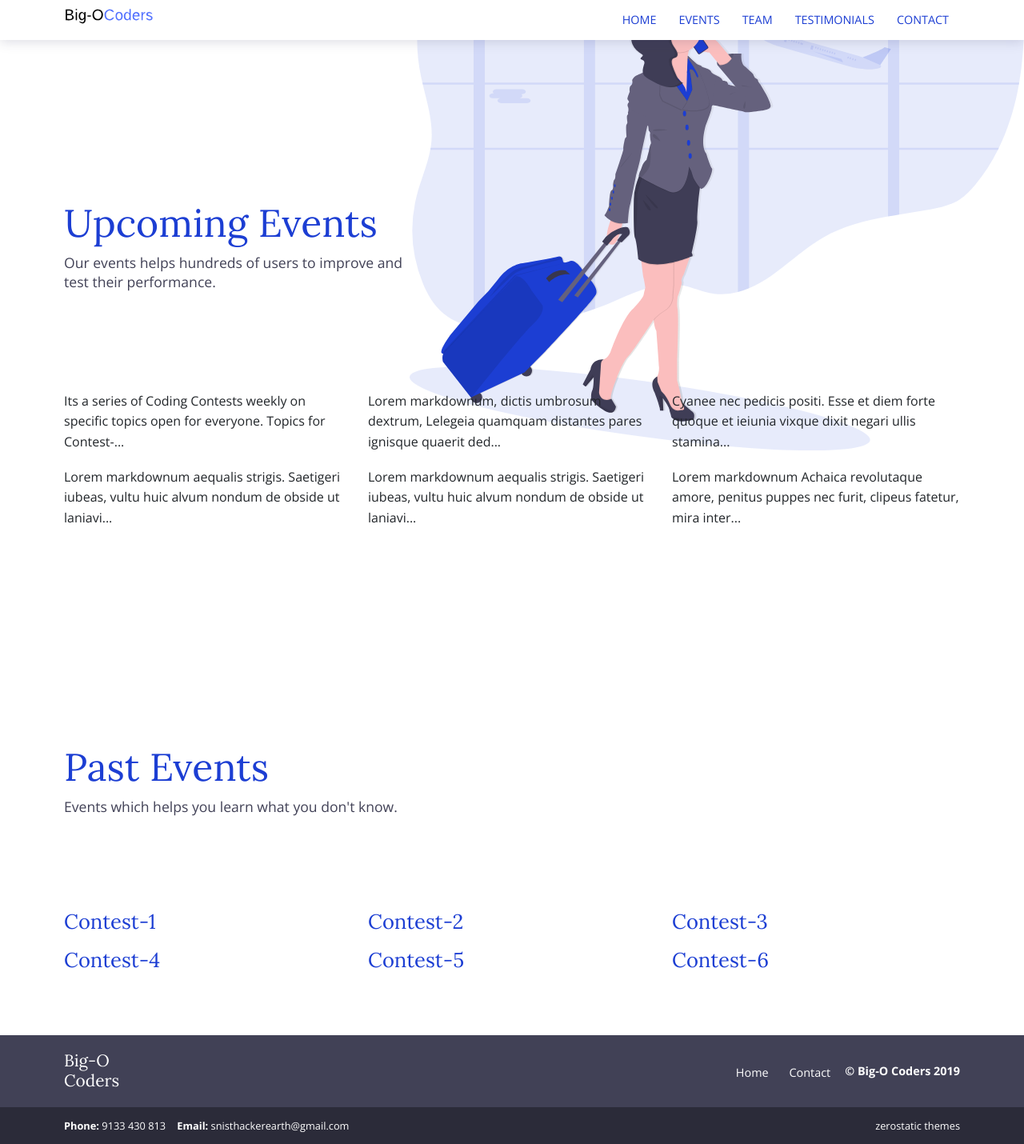
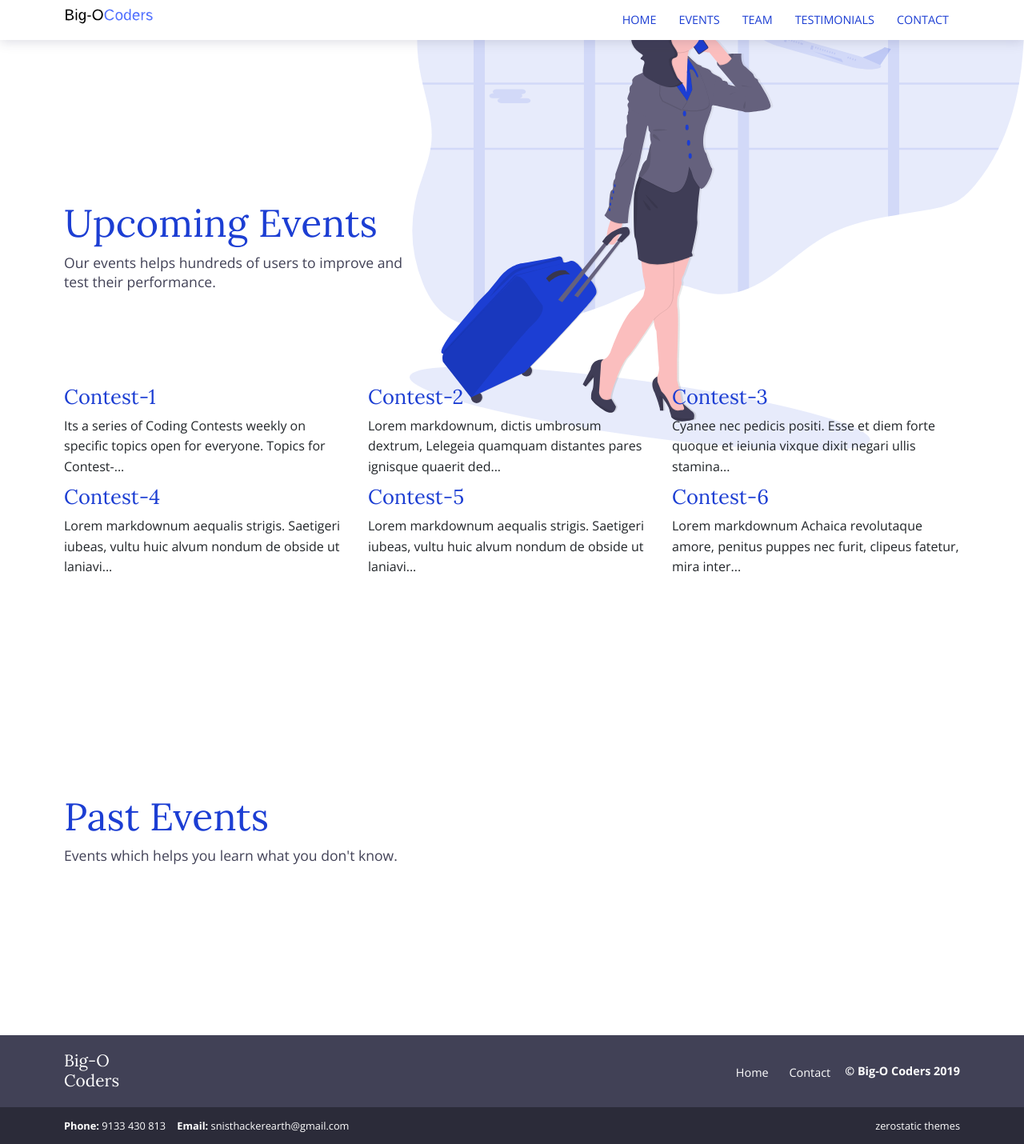
Before and after one commit to SnistAheads/Ocoders, a Jekyll site: the page built from events.html, in a window 1280 px wide. Shown: the whole page at 80% size. Built offline with Jekyll 4.4.1, drawn with Linux system fonts in a browser that asks for light colours; part of the change alters nothing that is shown.

```diff
--- a/events.html
+++ b/events.html
@@ -24,7 +24,7 @@ bodyClass: page-services-list
       <div class="service service-summary">
         <div class="service-content">
           <h2 class="service-title">
-            <a href="{{site.baseurl}}{{ service.url }}">{{ service1.title }}</a>
+            <a href="{{site.baseurl}}{{ service.url }}">{{ service.title }}</a>
           </h2>
           {{ service.content | markdownify | strip_html | truncate: 100 }}
         </div>
@@ -52,7 +52,7 @@ bodyClass: page-services-list
       <div class="service service-summary">
         <div class="service-content">
           <h2 class="service-title">
-            <a href="{{site.baseurl}}{{ service.url }}">{{ service.title }}</a>
+            <a href="{{site.baseurl}}{{ service.url }}">{{ service1.title }}</a>
           </h2>
           {{ service1.content | markdownify | strip_html | truncate: 100 }}
         </div>
```
